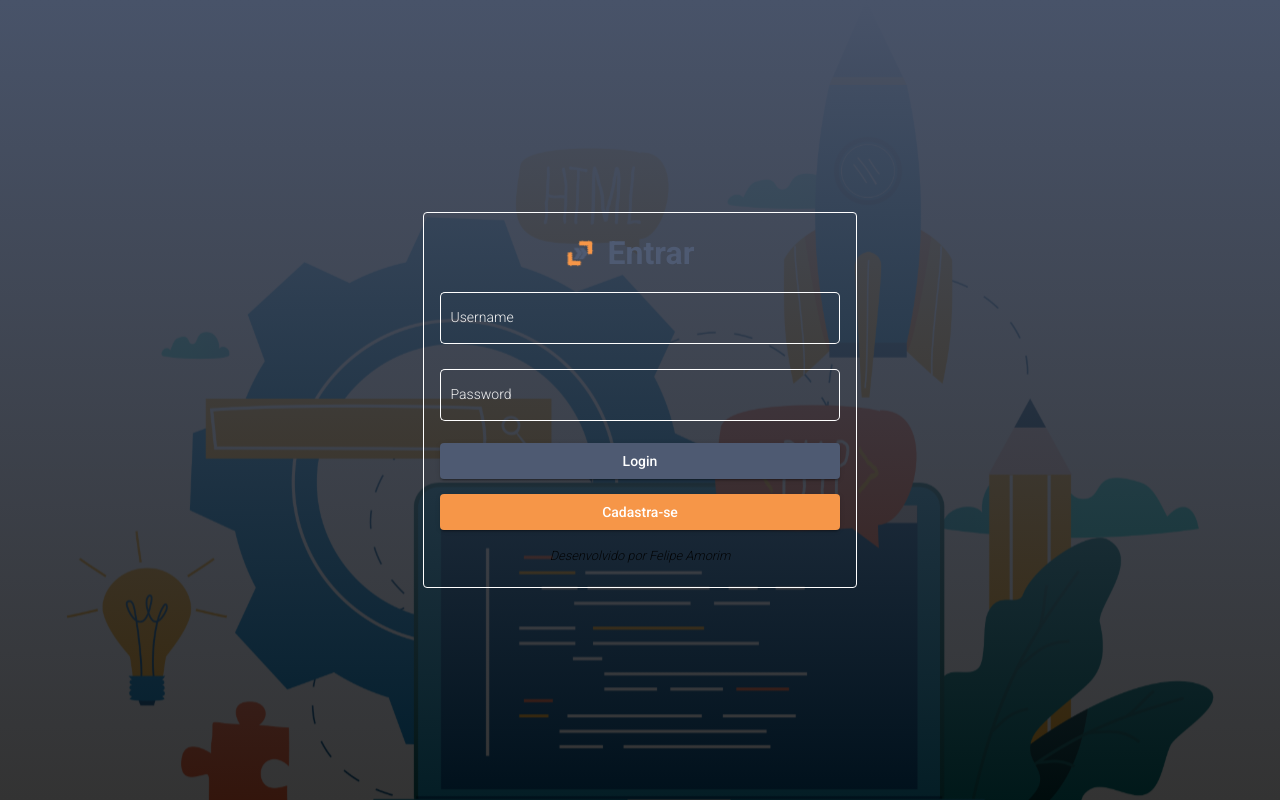
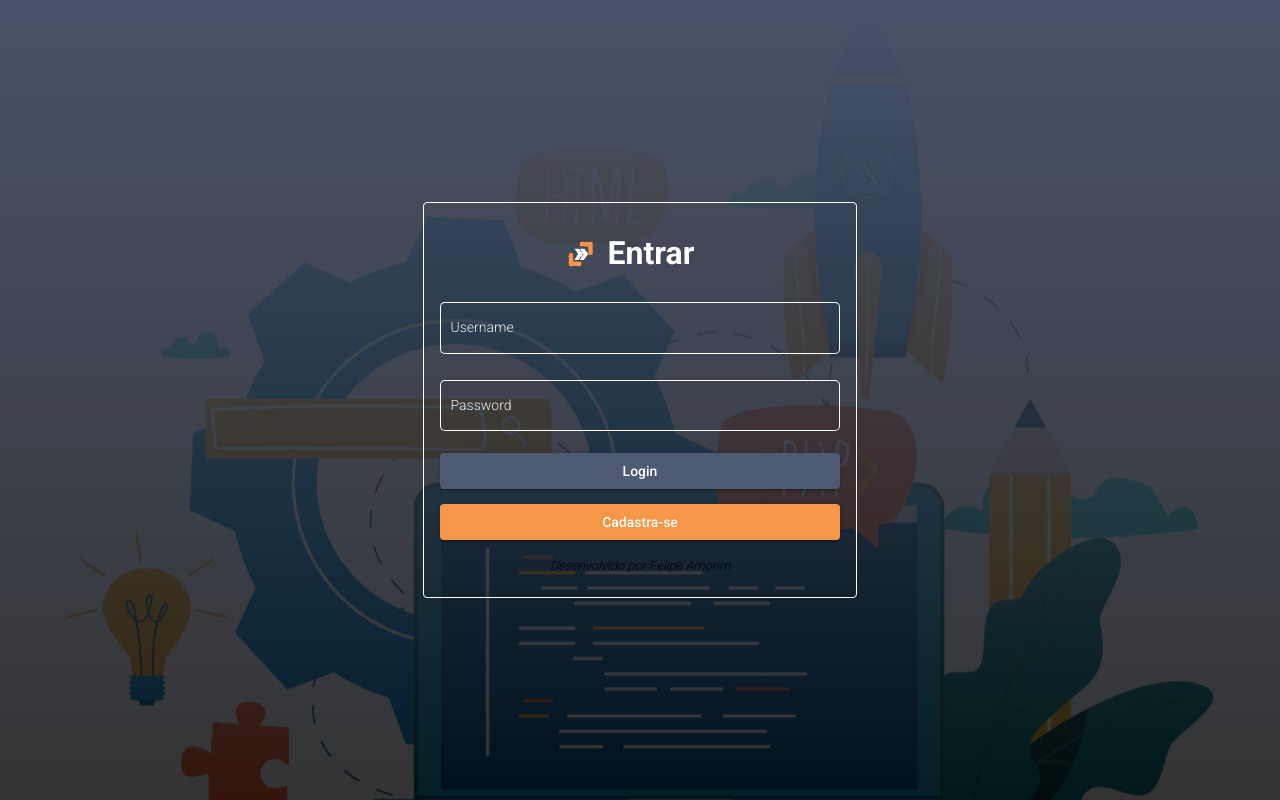
Before and after one commit to felipeamorim-dev/loja_dev_app, an Angular app: page /login in a window 1280 px wide. Built offline with nearby package versions, Linux system fonts and the light colour scheme.

Commit message:
refactor: finalização das alterações na tela de login

```diff
--- a/src/app/components/login/login.component.html
+++ b/src/app/components/login/login.component.html
@@ -2,7 +2,7 @@
   <div class="background">
     <mat-card class="card-container">
         <mat-card-header>
-          <img src="../../../assets/img/logo.svg" alt="Logo">
+          <img src="../../../assets/img/logo 2.svg" alt="Logo">
           <mat-card-title>Entrar</mat-card-title>
         </mat-card-header>
         <mat-card-content>
--- a/src/app/components/login/login.component.scss
+++ b/src/app/components/login/login.component.scss
@@ -37,7 +37,7 @@
           margin-left: -25px;
           font-family: Roboto, 'Open Sans', 'Helvetica Neue', sans-serif;
           font-weight: 700;
-          color: var(--primary-color);
+          color: var(--branco);
           font-size: 2rem;
         }
 
@@ -45,6 +45,7 @@
           width: 72px;
           height: auto;
           order: -1;
+          margin-bottom: 10px;
         }
       }
 
@@ -84,6 +85,10 @@
   color: var(--branco);
 }
 
+::ng-deep .mat-form-field.mat-focused .mat-form-field-outline {
+   color: #ff884d;
+}
+
 .btn {
   width: 100%;
   @include container-flex(15px, column);
```
